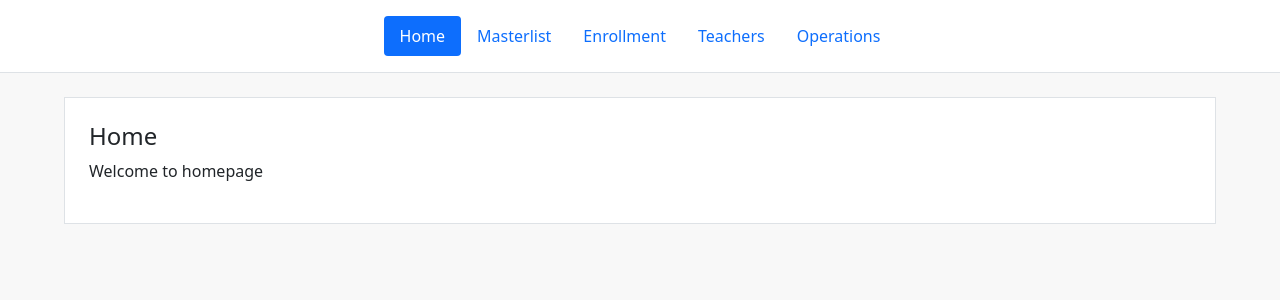
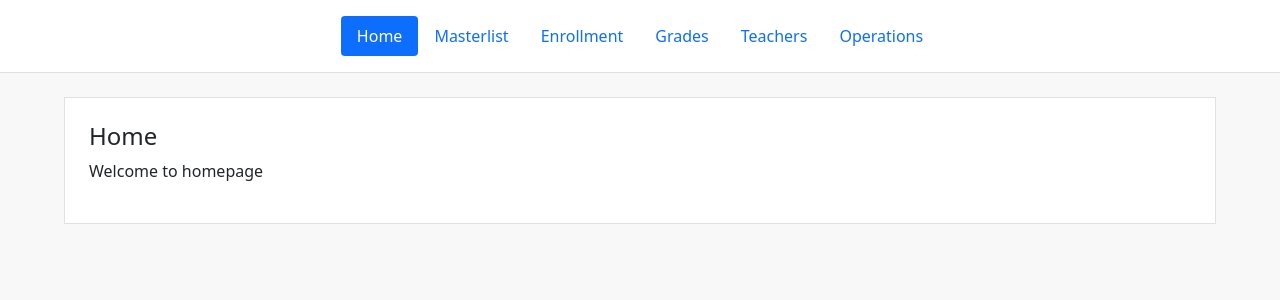
Before and after one commit to justine-135/School-record-management-system, a PHP site: page /index.php in a window 1280 px wide. Shown: the part 77-377 px from the top of the page. Run offline with PHP 8.4, Linux system fonts and the light colour scheme.

Commit message:
added grades link

```diff
--- a/partials/nav.php
+++ b/partials/nav.php
@@ -9,6 +9,9 @@
     <a class="nav-link <?= $header === "/enrollment" ? "active" : "" ?>" href="enrollment.php">Enrollment</a>
   </li>
   <li class="nav-item">
+    <a class="nav-link <?= $header === "/grades" ? "active" : "" ?>" href="grades.php">Grades</a>
+  </li>
+  <li class="nav-item">
     <a class="nav-link <?= $header === "/teachers" ? "active" : "" ?>" href="teachers.php">Teachers</a>
   </li>
   <li class="nav-item">
```
